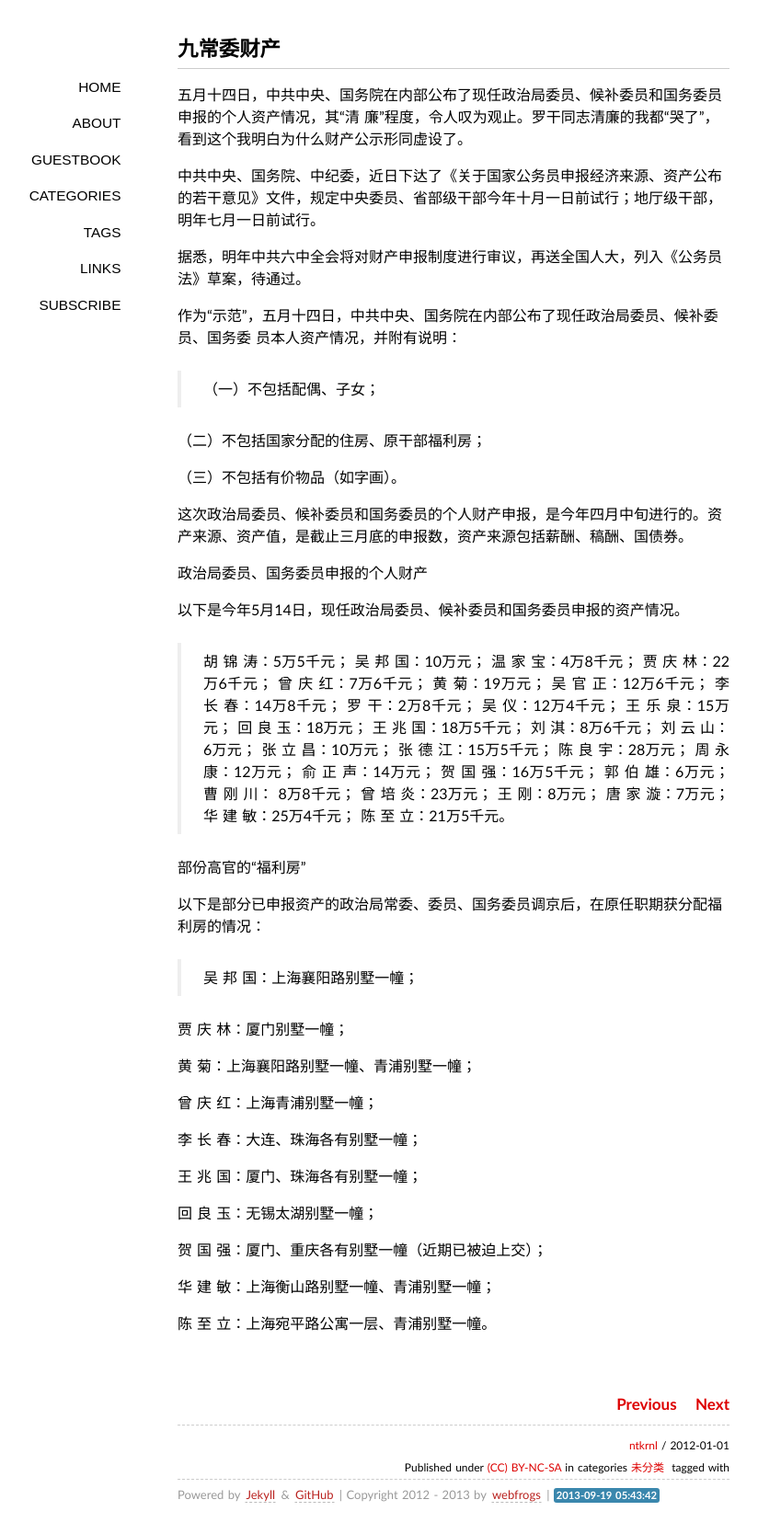
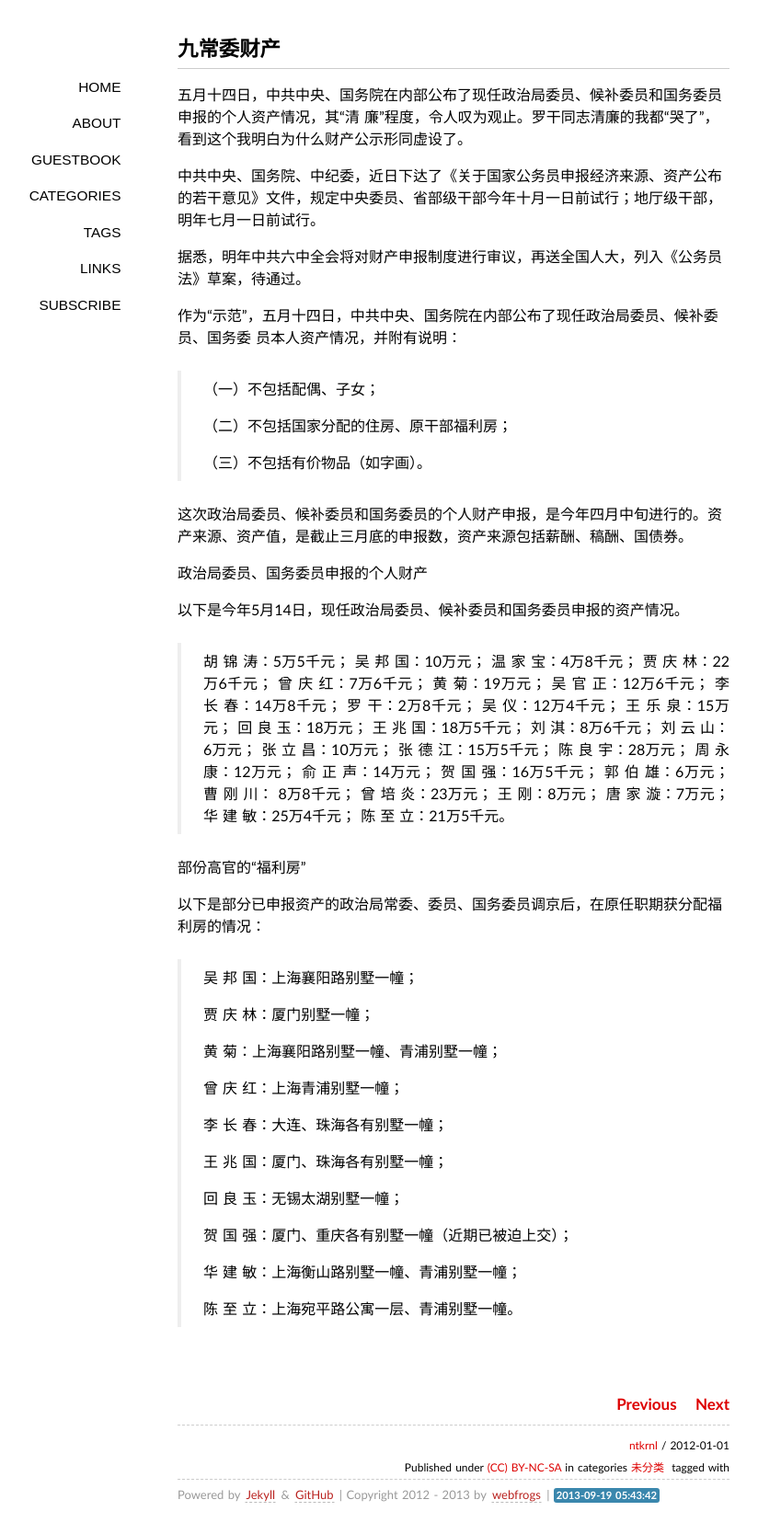
Before and after one commit to ntkrnl/ntkrnl.github.io, a Jekyll site: the page built from _posts/2012-01-01-member-of-the-property.markdown, in a window 1280 px wide. Shown: the whole page at 92% size, without its empty margins (147-971 px from the left). Built offline with Jekyll 4.4.1, drawn with Linux system fonts in a browser that asks for light colours; some web fonts are replaced; Markdown is read by kramdown in place of the engine named in the settings; comment, search, counter and statistics services are not loaded.

```diff
--- a/_posts/2012-01-01-member-of-the-property.markdown
+++ b/_posts/2012-01-01-member-of-the-property.markdown
@@ -20,10 +20,10 @@ categories:
 
 
 > （一）不包括配偶、子女；
-
-（二）不包括国家分配的住房、原干部福利房；
-
-（三）不包括有价物品（如字画）。
+>
+> （二）不包括国家分配的住房、原干部福利房；
+>
+> （三）不包括有价物品（如字画）。
 
 
 这次政治局委员、候补委员和国务委员的个人财产申报，是今年四月中旬进行的。资产来源、资产值，是截止三月底的申报数，资产来源包括薪酬、稿酬、国债券。
@@ -34,33 +34,33 @@ categories:
 
 
 > 胡 锦 涛：5万5千元；
-吴 邦 国：10万元；
-温 家 宝：4万8千元；
-贾 庆 林：22万6千元；
-曾 庆 红：7万6千元；
-黄 菊：19万元；
-吴 官 正：12万6千元；
-李 长 春：14万8千元；
-罗 干：2万8千元；
-吴 仪：12万4千元；
-王 乐 泉：15万元；
-回 良 玉：18万元；
-王 兆 国：18万5千元；
-刘 淇：8万6千元；
-刘 云 山：6万元；
-张 立 昌：10万元；
-张 德 江：15万5千元；
-陈 良 宇：28万元；
-周 永 康：12万元；
-俞 正 声：14万元；
-贺 国 强：16万5千元；
-郭 伯 雄：6万元；
-曹 刚 川： 8万8千元；
-曾 培 炎：23万元；
-王 刚：8万元；
-唐 家 漩：7万元；
-华 建 敏：25万4千元；
-陈 至 立：21万5千元。
+> 吴 邦 国：10万元；
+> 温 家 宝：4万8千元；
+> 贾 庆 林：22万6千元；
+> 曾 庆 红：7万6千元；
+> 黄 菊：19万元；
+> 吴 官 正：12万6千元；
+> 李 长 春：14万8千元；
+> 罗 干：2万8千元；
+> 吴 仪：12万4千元；
+> 王 乐 泉：15万元；
+> 回 良 玉：18万元；
+> 王 兆 国：18万5千元；
+> 刘 淇：8万6千元；
+> 刘 云 山：6万元；
+> 张 立 昌：10万元；
+> 张 德 江：15万5千元；
+> 陈 良 宇：28万元；
+> 周 永 康：12万元；
+> 俞 正 声：14万元；
+> 贺 国 强：16万5千元；
+> 郭 伯 雄：6万元；
+> 曹 刚 川： 8万8千元；
+> 曾 培 炎：23万元；
+> 王 刚：8万元；
+> 唐 家 漩：7万元；
+> 华 建 敏：25万4千元；
+> 陈 至 立：21万5千元。
 
 
 部份高官的“福利房”
@@ -69,21 +69,21 @@ categories:
 
 
 > 吴 邦 国：上海襄阳路别墅一幢；
-
-贾 庆 林：厦门别墅一幢；
-
-黄 菊：上海襄阳路别墅一幢、青浦别墅一幢；
-
-曾 庆 红：上海青浦别墅一幢；
-
-李 长 春：大连、珠海各有别墅一幢；
-
-王 兆 国：厦门、珠海各有别墅一幢；
-
-回 良 玉：无锡太湖别墅一幢；
-
-贺 国 强：厦门、重庆各有别墅一幢（近期已被迫上交）；
-
-华 建 敏：上海衡山路别墅一幢、青浦别墅一幢；
-
-陈 至 立：上海宛平路公寓一层、青浦别墅一幢。
+>
+> 贾 庆 林：厦门别墅一幢；
+>
+> 黄 菊：上海襄阳路别墅一幢、青浦别墅一幢；
+>
+> 曾 庆 红：上海青浦别墅一幢；
+>
+> 李 长 春：大连、珠海各有别墅一幢；
+>
+> 王 兆 国：厦门、珠海各有别墅一幢；
+>
+> 回 良 玉：无锡太湖别墅一幢；
+>
+> 贺 国 强：厦门、重庆各有别墅一幢（近期已被迫上交）；
+>
+> 华 建 敏：上海衡山路别墅一幢、青浦别墅一幢；
+>
+> 陈 至 立：上海宛平路公寓一层、青浦别墅一幢。
```
